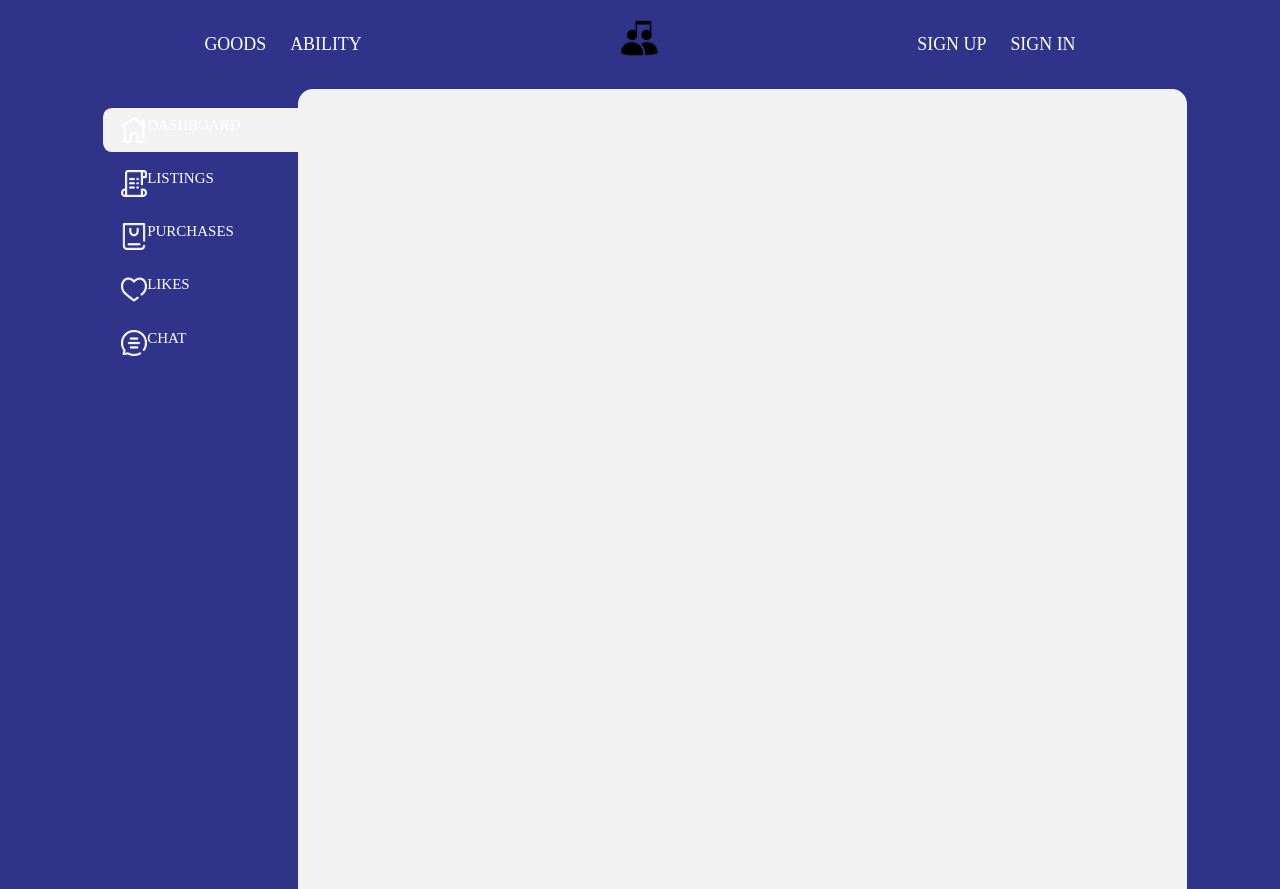
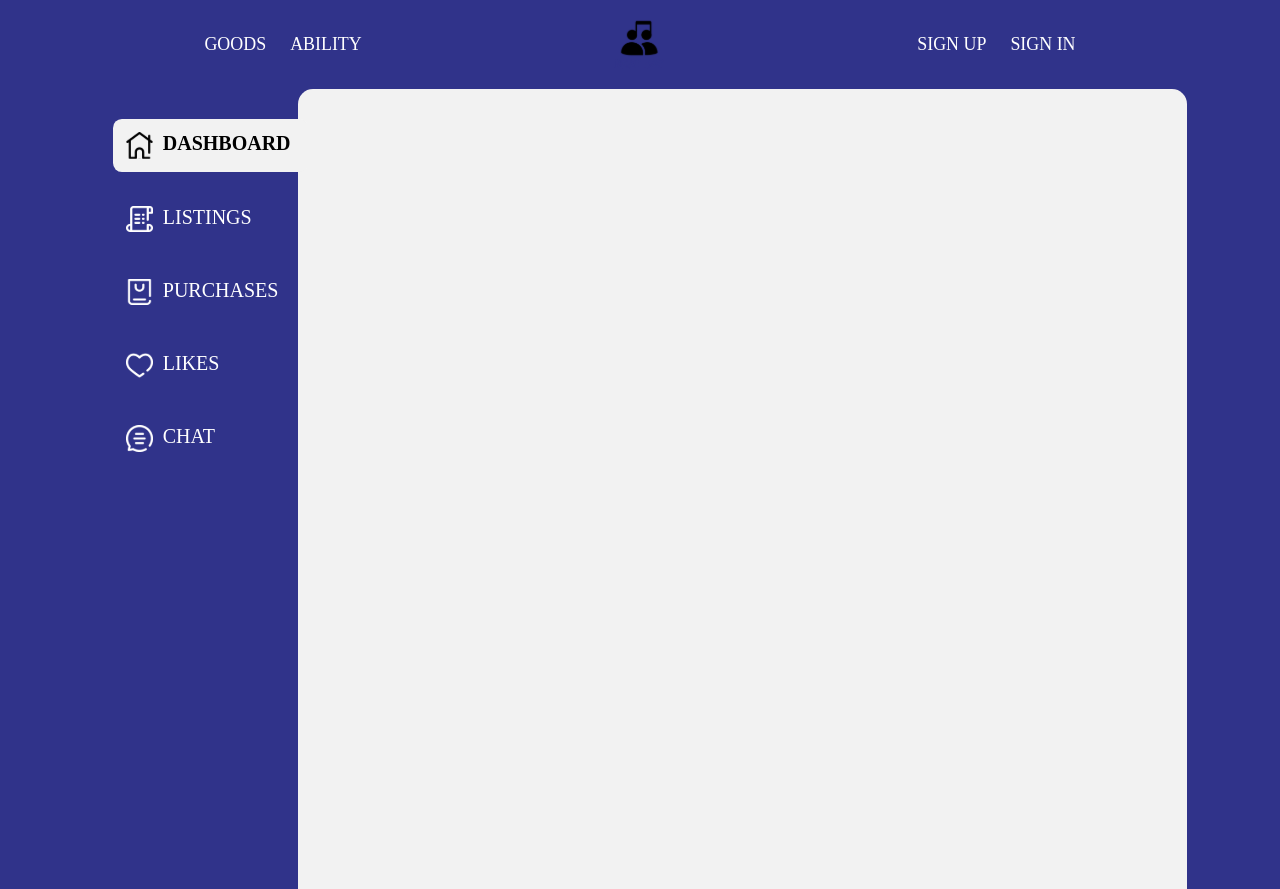
Before and after one commit to sesac-ydp5-2nd-C/2nd-project-beatbay-front, a React (Create React App) app: page / in a window 1280 px wide. Built offline with nearby package versions, Linux system fonts and the light colour scheme; a web font is replaced by a local one.

Commit message:
feat: 메뉴 클릭이벤트 설정

```diff
--- a/src/components/Mypage/MenuItem.js
+++ b/src/components/Mypage/MenuItem.js
@@ -1,12 +1,12 @@
 import React from 'react';
 
-export default function MenuItem({ icon, text, onItemClick }) {
+export default function MenuItem({ icon, text, onItemClick, selected }) {
   const handleItemClick = () => {
     onItemClick(text);
   };
 
   return (
-    <li className="mypageMenu" onClick={handleItemClick}>
+    <li className={`mypageMenu ${selected}`} onClick={handleItemClick}>
       <img className="icon" src={icon} alt={`${text} Icon`} />
       <span className="menuName">{text}</span>
     </li>
--- a/src/components/Mypage/MypageMenus.js
+++ b/src/components/Mypage/MypageMenus.js
@@ -1,11 +1,9 @@
-import React, { useEffect, useRef, useState } from 'react';
+import React, { useState } from 'react';
 import MypageMenu from './MenuItem';
 import './menu.scss';
 
 export default function MypageMenus() {
-  const [selectedItem, setSelectedItem] = useState(null);
-  const hereRef = useRef();
-
+  const [selectedItem, setSelectedItem] = useState('DASHBOARD');
   const handleItemClick = (itemName) => {
     setSelectedItem(itemName);
     console.log(`Item clicked: ${itemName}`);
@@ -26,27 +24,31 @@ export default function MypageMenus() {
     <ul className="mypageMenus">
       <div className="here" />
       <MypageMenu
-        className={selectedItem === 'DASHBOARD' ? 'selected' : ''}
+        selected={selectedItem === 'DASHBOARD' ? 'selected' : ''}
         icon={selectedItem === 'DASHBOARD' ? dashboardClicked : dashboard}
         text="DASHBOARD"
         onItemClick={handleItemClick}
       />
       <MypageMenu
+        selected={selectedItem === 'LISTINGS' ? 'selected' : ''}
         icon={selectedItem === 'LISTINGS' ? listingClicked : listing}
         text="LISTINGS"
         onItemClick={handleItemClick}
       />
       <MypageMenu
+        selected={selectedItem === 'PURCHASES' ? 'selected' : ''}
         icon={selectedItem === 'PURCHASES' ? purchaseClicked : purchase}
         text="PURCHASES"
         onItemClick={handleItemClick}
       />
       <MypageMenu
+        selected={selectedItem === 'LIKES' ? 'selected' : ''}
         icon={selectedItem === 'LIKES' ? likeClicked : like}
         text="LIKES"
         onItemClick={handleItemClick}
       />
       <MypageMenu
+        selected={selectedItem === 'CHAT' ? 'selected' : ''}
         icon={selectedItem === 'CHAT' ? chatClicked : chat}
         text="CHAT"
         onItemClick={handleItemClick}
--- a/src/components/Mypage/menu.scss
+++ b/src/components/Mypage/menu.scss
@@ -4,6 +4,7 @@
 .mypageMenus {
   width: toSize(220);
   position: relative;
+  left: 10px;
 
   @include media('>1440px') {
     width: 220px;
@@ -13,6 +14,7 @@
 .icon {
   width: toSize(30);
   min-width: 22px;
+  margin-right: 10px;
 
   @include media('>1440px') {
     width: 30px;
@@ -27,16 +29,15 @@
 .mypageMenu {
   position: relative;
   list-style-type: none;
-  margin: toSize(10);
-  padding: toSize(10);
+  padding: toSize(15);
   color: white;
   font-weight: 500;
+  font-size: 2rem;
   z-index: 100;
   display: flex;
-
+  margin: 20px 0;
   @include media('>1440px') {
-    margin: 10px;
-    padding: 10px;
+    padding: 15px;
   }
 }
 
@@ -44,17 +45,9 @@
   fill: black;
 }
 
-.here {
+.selected {
   background: #f2f2f2;
-  width: 100%;
-  height: toSize(50);
-  min-height: 37px;
-  max-height: 50px;
-  position: absolute;
   border-radius: toSize(10);
-  margin-top: toSize(10);
+  color: black;
+  font-weight: bold;
 }
-
-.menuName {
-  font-size: 1.5em;
-}
```
